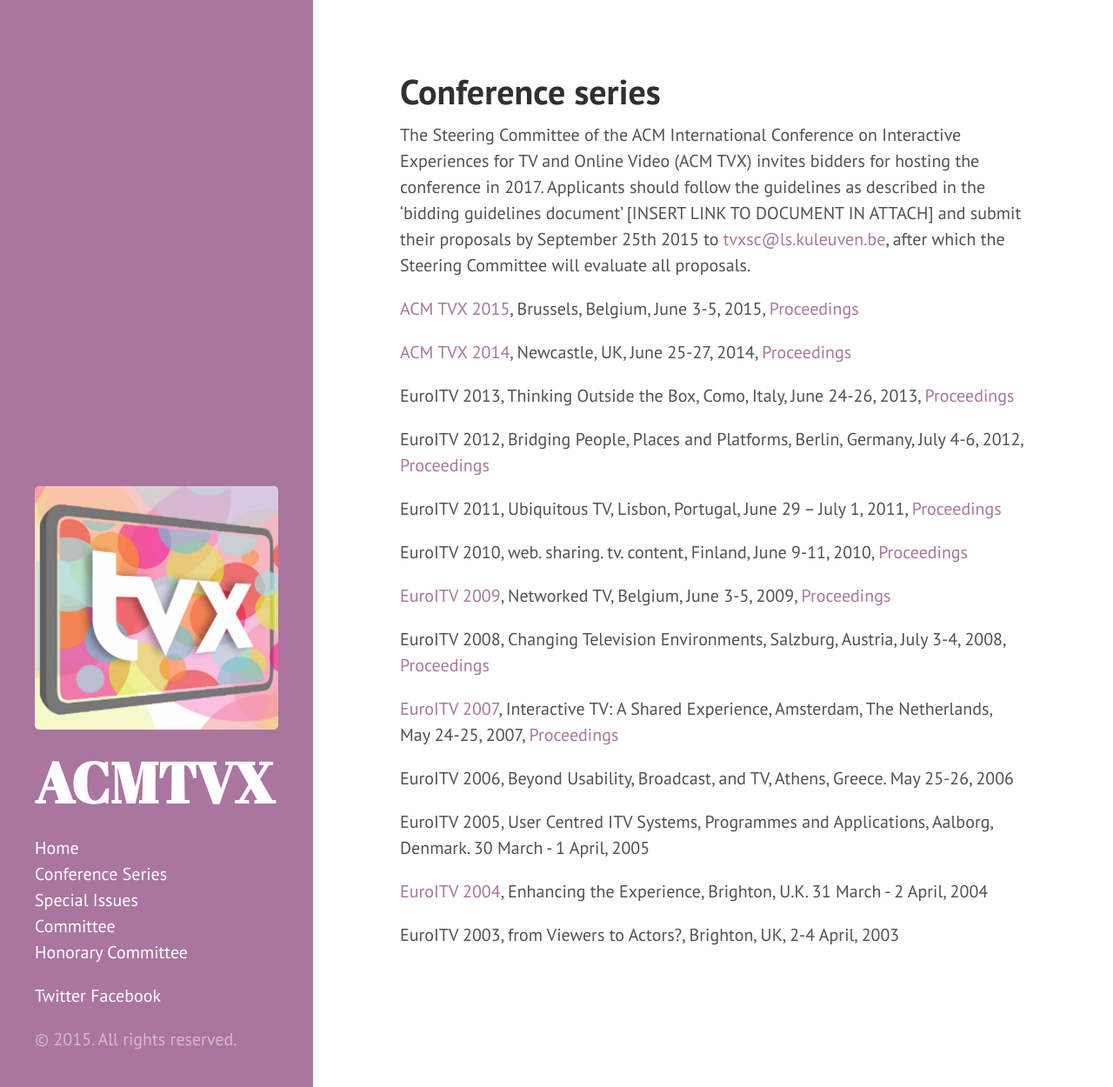
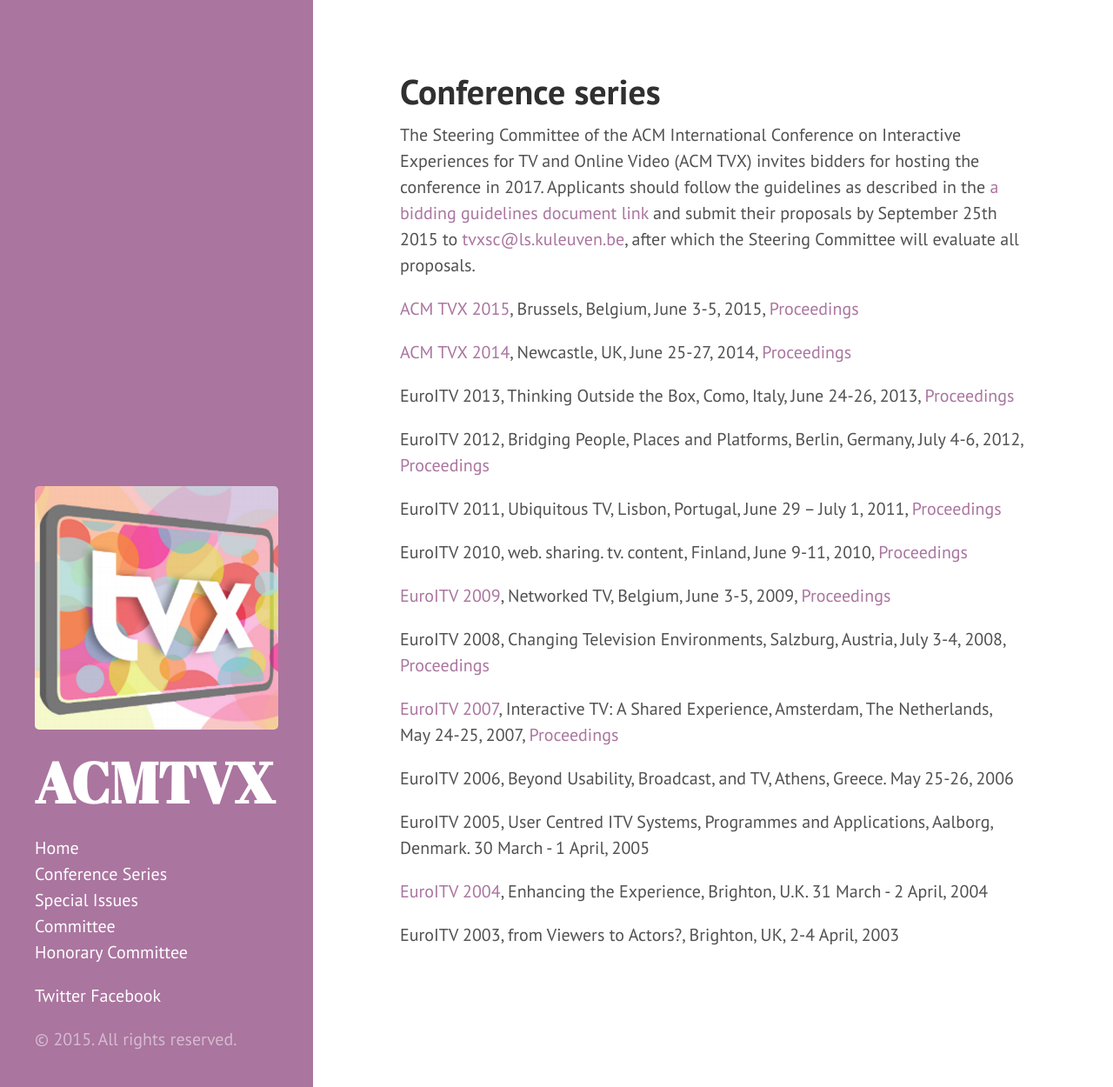
Before and after one commit to acmtvx/www, a Jekyll site: the page built from conference_series.md, in a window 1280 px wide and 1250 px high. Shown: the whole window at 87% size. Built offline with Jekyll 4.4.1, drawn with Linux system fonts in a browser that asks for light colours; Markdown is read by kramdown in place of the engine named in the settings.

Commit message:
Update conference_series.md

```diff
--- a/conference_series.md
+++ b/conference_series.md
@@ -2,7 +2,7 @@
 layout: page
 title: Conference series
 ---
-The Steering Committee of the ACM International Conference on Interactive Experiences for TV and Online Video (ACM TVX) invites bidders for hosting the conference in 2017. Applicants should follow the guidelines as described in the 'bidding guidelines document' [INSERT LINK TO DOCUMENT IN ATTACH] and submit their proposals by September 25th 2015 to <mailto:tvxsc@ls.kuleuven.be>, after which the Steering Committee will evaluate all proposals.
+The Steering Committee of the ACM International Conference on Interactive Experiences for TV and Online Video (ACM TVX) invites bidders for hosting the conference in 2017. Applicants should follow the guidelines as described in the [a bidding guidelines document link](https://www.dropbox.com/s/zrkhe2eufmm2kst/ACMTVX_biddingProcessGuidelines_2015.pdf?dl=0) and submit their proposals by September 25th 2015 to <mailto:tvxsc@ls.kuleuven.be>, after which the Steering Committee will evaluate all proposals.
 
 [ACM TVX 2015](http://tvx2015.com/), Brussels, Belgium, June 3-5, 2015, [Proceedings](http://dl.acm.org/citation.cfm?id=2745197)
 
```
